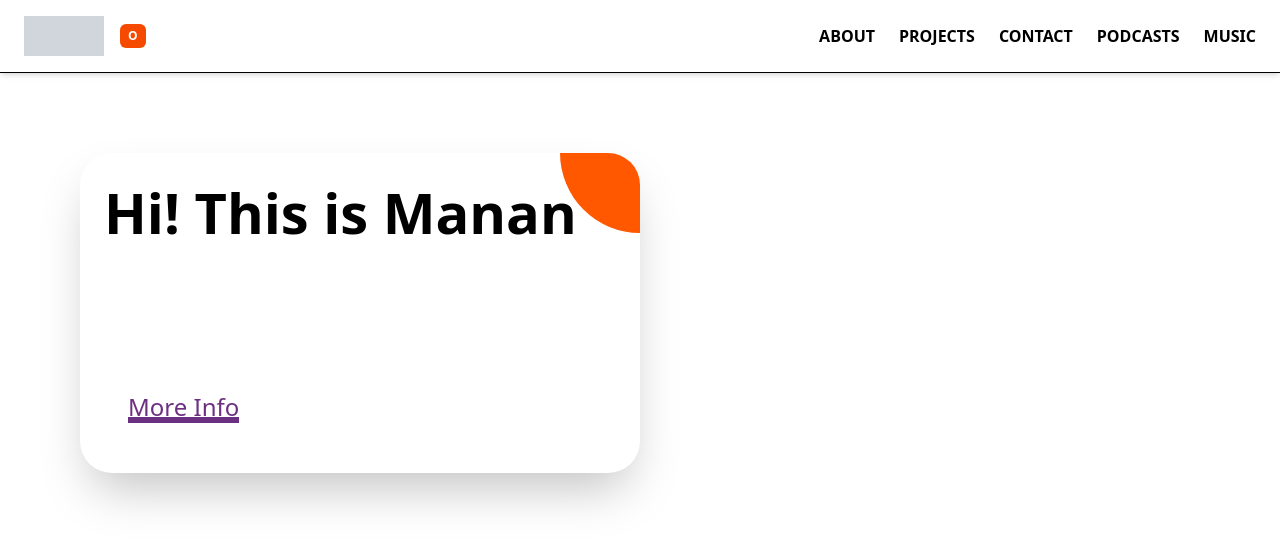
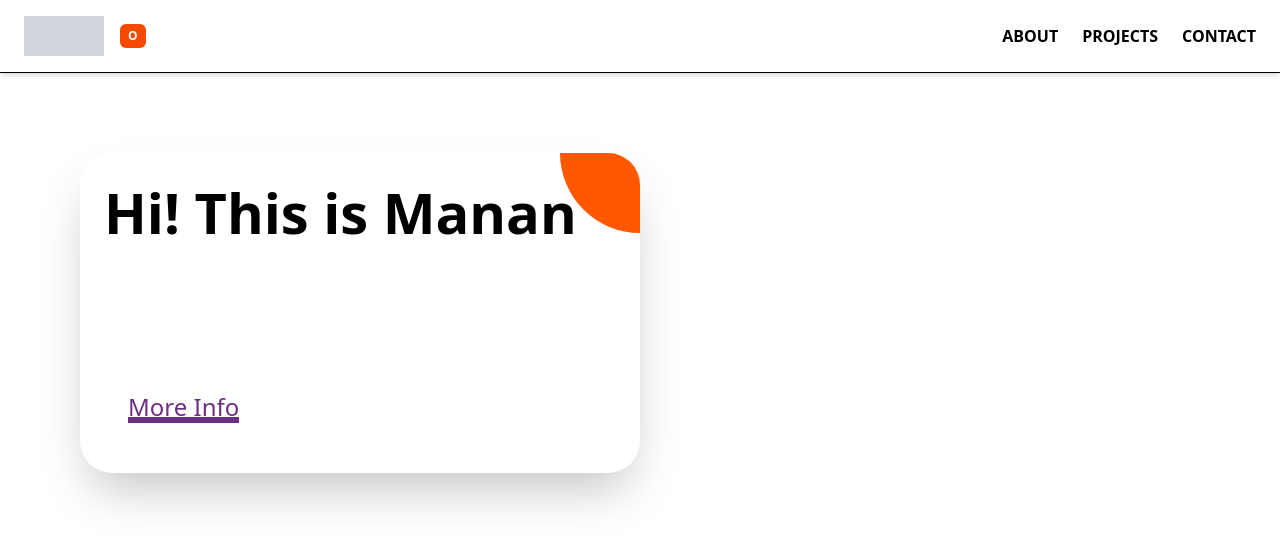
Before and after one commit to Manan565/manan565.github.io, a React (Vite) app: page / in a window 1280 px wide. Shown: the top 546 px of the page. Built offline with nearby package versions, Linux system fonts and the light colour scheme.

Commit message:
rem oved unneccsary titles

```diff
--- a/src/components/Header.jsx
+++ b/src/components/Header.jsx
@@ -27,12 +27,6 @@ const Header = () => {
         <a href="#" className="hover:text-gray-600">
           CONTACT
         </a>
-        <a href="#" className="hover:text-gray-600">
-          PODCASTS
-        </a>
-        <a href="#" className="hover:text-gray-600">
-          MUSIC
-        </a>
       </nav>
     </header>
   );
```
